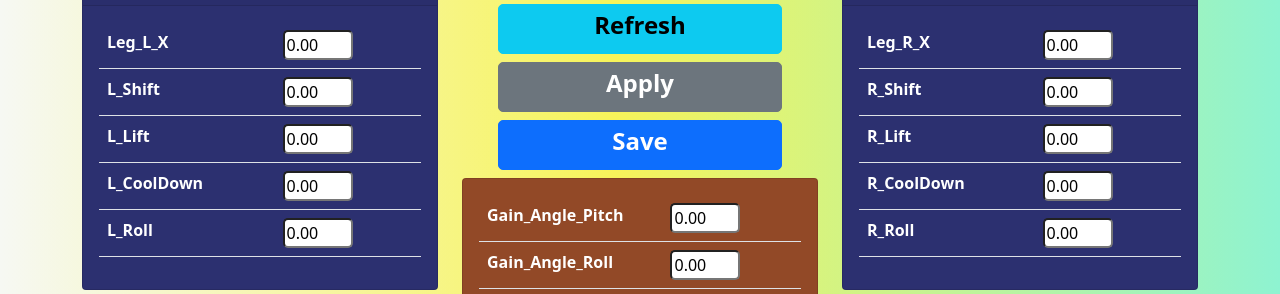
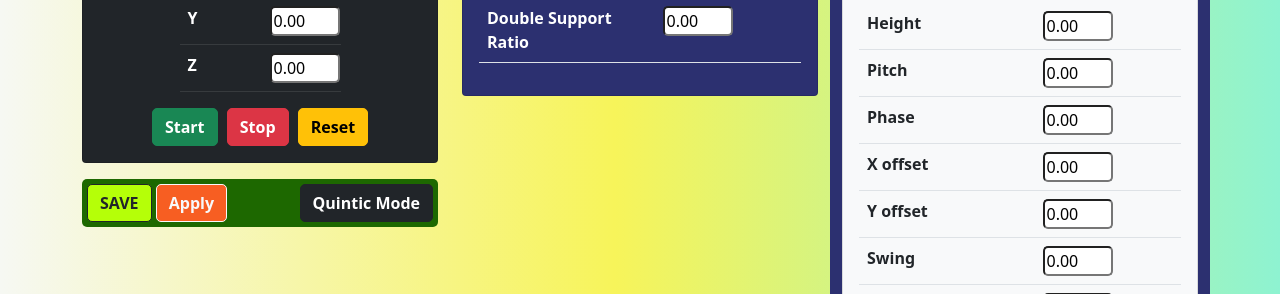
Before and after one commit to Fadhilah16/alfarobi-motion-gui, a plain HTML site: page index.html in a window 1280 px wide. Shown: the part 205-499 px from the top of the page. Drawn offline with Linux system fonts and the light colour scheme.

Commit message:
nambahin kicking dan perbaikan bug

```diff
--- a/index.html
+++ b/index.html
@@ -60,7 +60,7 @@
       </div>
     </nav>
 
-    <!-- <div class="container mt-2" id="motion-quintic">
+    <div class="container mt-2" id="motion-quintic">
       <div class="row">
         <div class="col-4">
           <div class="card text-white bg-dark mb-3" style="width: 100%">
@@ -456,10 +456,10 @@
           </div>
         </div>
       </div>
-    </div> -->
+    </div>
 
 
-<div class="container mt-2" id="motion-kicking">
+<div class="container mt-2 d-none" id="motion-kicking">
   <div class="row">
     <div class="col-4">
       <div class="card text-white mb-3 mt-2" style="width: 100%">
```
